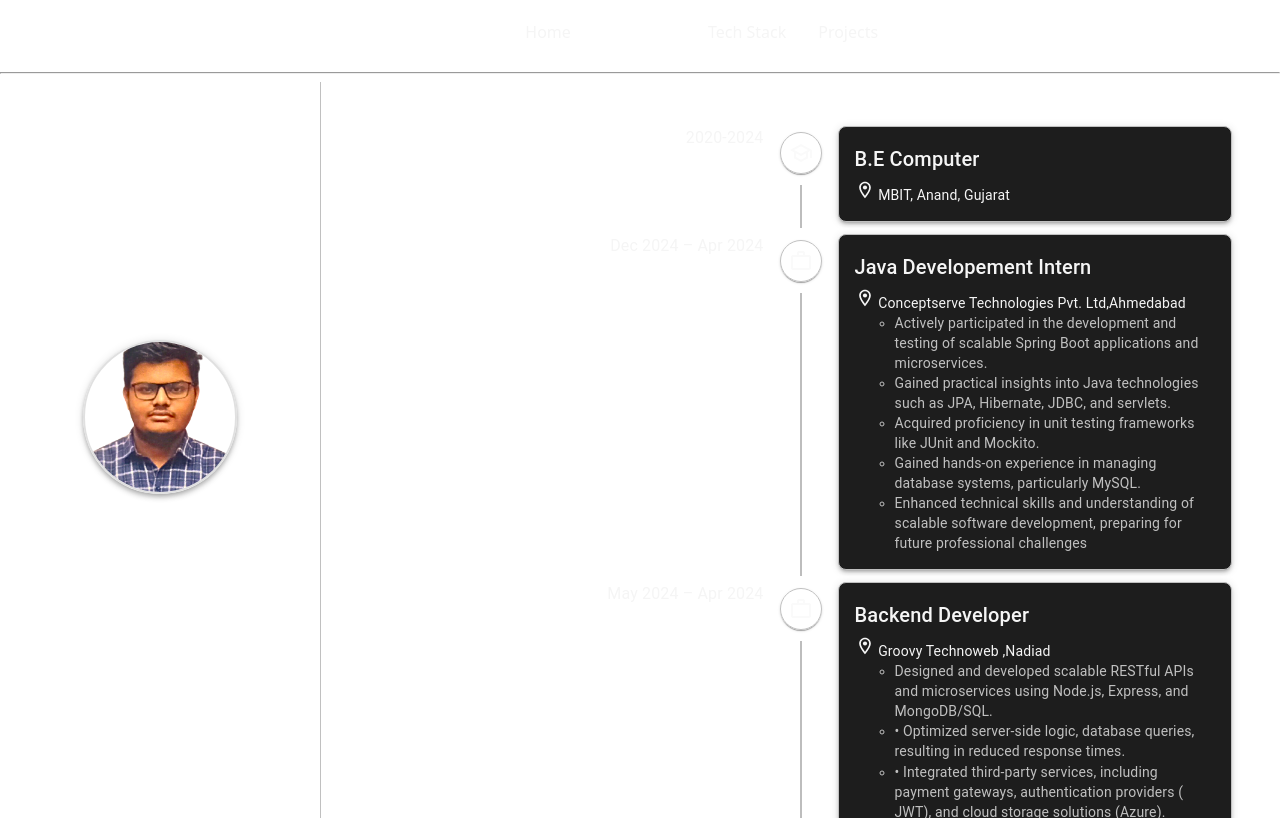
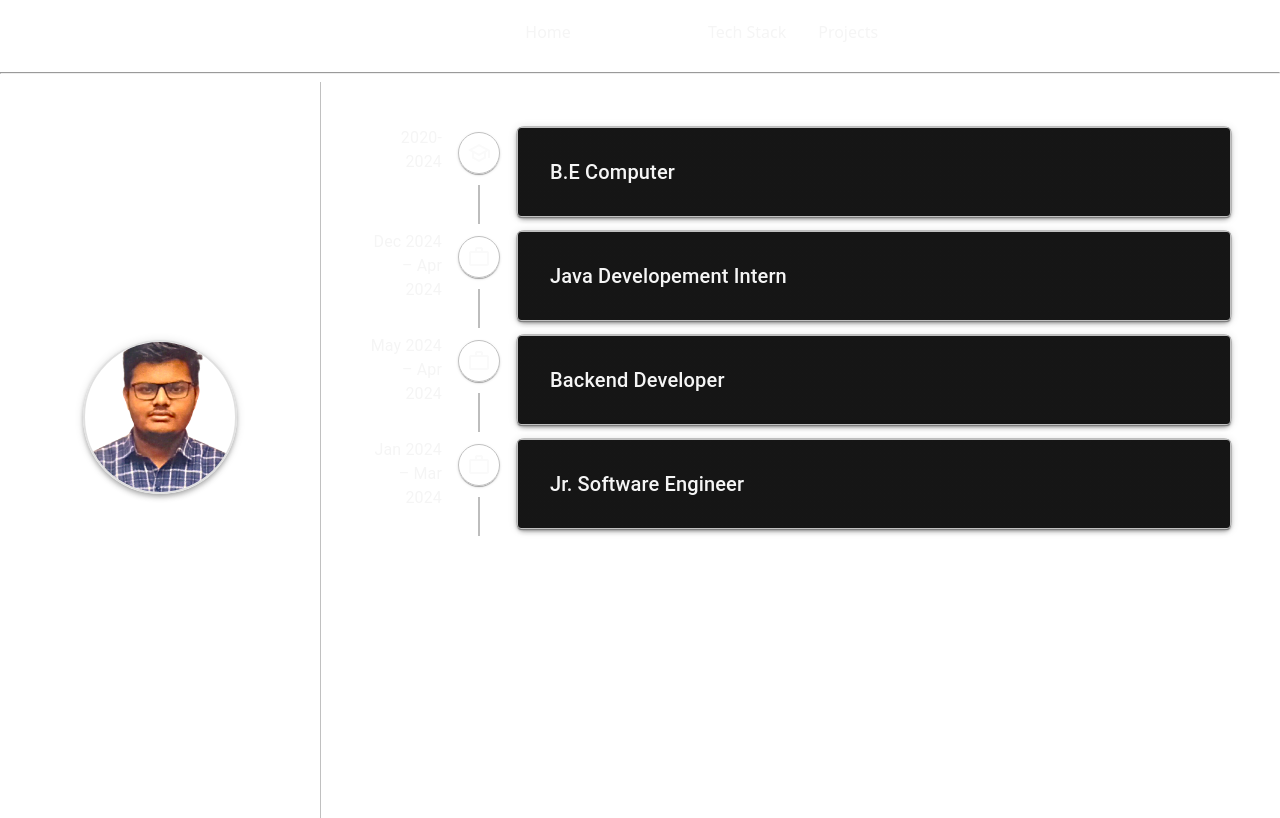
Before and after one commit to Darshannagle/Portfolio, a React (Vite) app: page /about-me in a window 1280 px wide. Built offline with nearby package versions, Linux system fonts and the light colour scheme; the HTML template or start-up script is replaced by a standard one.

Commit message:
updated styling

```diff
--- a/package.json
+++ b/package.json
@@ -21,6 +21,7 @@
     "react-dom": "^19.1.0",
     "react-icons": "^5.5.0",
     "react-router-dom": "^7.8.0",
+    "react-script": "^2.0.5",
     "react-type-animation": "^3.2.0",
     "rollup": "^4.46.2",
     "typescript": "^4.9.5"
--- a/src/components/Milestone.tsx
+++ b/src/components/Milestone.tsx
@@ -11,7 +11,13 @@ import {
   TimelineConnector,
   TimelineContent,
 } from "@mui/lab";
-import { Paper, Typography } from "@mui/material";
+import {
+  Accordion,
+  AccordionDetails,
+  AccordionSummary,
+  Paper,
+  Typography,
+} from "@mui/material";
 
 const Milestone = ({
   type = "",
@@ -21,7 +27,7 @@ const Milestone = ({
   location = "",
 }) => {
   return (
-    <TimelineItem>
+    <TimelineItem key={title}>
       <TimelineOppositeContent sx={{ color: "whitesmoke" }}>
         {/* 2020 – 2024 */}
         {duration}
@@ -38,34 +44,56 @@ const Milestone = ({
         </TimelineDot>
         <TimelineConnector />
       </TimelineSeparator>
-      <TimelineContent>
+      <TimelineContent sx={{ minWidth: { xs: "80%" } }}>
         <Paper
           elevation={3}
           sx={{
+            m: 0,
+            p: 0,
+            borderRadius: 2,
+            border: "1px solid silver",
+            // width: "100%",
+
+            // backgroundColor: "#090909ff",
+          }}
+        >
+          <Accordion
+            sx={{
+              // width: "100%",
+              border: "1px solid silver",
               p: 2,
-            borderRadius: 2,
               backgroundColor: "#090909ff",
               color: "whitesmoke",
-            border: "1px solid silver",
             }}
           >
+            <AccordionSummary>
               <Typography variant="h6">{title}</Typography>
+            </AccordionSummary>
+            <AccordionDetails>
               <Typography variant="body2">
-            <LocationOnOutlined fontSize="small" sx={{ marginTop: "5px" }} />{" "}
+                <LocationOnOutlined
+                  fontSize="small"
+                  sx={{ marginTop: "5px" }}
+                />{" "}
                 {location}
               </Typography>
 
+              <ul>
+                {description &&
+                  description?.split("\n").map((point) => (
+                    <li key={point}>
                       <Typography
                         variant="body2"
                         color="textSecondary"
                         sx={{ color: "silver" }}
                       >
-            <ul>
-              {description && description.split("\n").map((point) => (
-                <li>{point}</li>
+                        {point}
+                      </Typography>
+                    </li>
                   ))}
               </ul>
-          </Typography>
+            </AccordionDetails>
+          </Accordion>
         </Paper>
       </TimelineContent>
     </TimelineItem>
--- a/src/components/Project.tsx
+++ b/src/components/Project.tsx
@@ -12,9 +12,16 @@ const Project = ({
   return (
     <Card
       sx={{
+        backgroundColor: "transparent",
         // maxWidth: 400, // optional: set a max width
         width: "100%",
-        height: { xs: "250vw",sm:"100vw",md:"50vw",lg:"30vw",xl:"20vw" },
+        height: {
+          xs: "250vw",
+          sm: "100vw",
+          md: "50vw",
+          lg: "30vw",
+          xl: "20vw",
+        },
         bgcolor: "#090909ff",
         color: "whitesmoke",
         border: "1px solid silver",
@@ -31,7 +38,7 @@ const Project = ({
           display: "block",
           margin: "50px auto",
           backgroundColor: "white",
-          width: { xs: "80%", sm: "80%",md:"20%",lg:"20%",xl:"20%" },
+          width: { xs: "80%", sm: "80%", md: "20%", lg: "20%", xl: "20%" },
           height: "auto", // keeps aspect ratio
           objectFit: "cover",
         }}
--- a/src/routes/AboutMe.tsx
+++ b/src/routes/AboutMe.tsx
@@ -10,7 +10,8 @@ const AboutMe = () => {
       {Milestones &&
         Milestones.map((mileStone) => (
           <Milestone
-            type={mileStone.type}
+            key={mileStone?.title}
+            type={mileStone?.type}
             duration={mileStone?.duration}
             title={mileStone?.title}
             description={mileStone?.description}
--- a/src/routes/Home.tsx
+++ b/src/routes/Home.tsx
@@ -125,6 +125,7 @@ const Home = () => {
             ) => {
               return (
                 <NavLink
+                  key={link}
                   to={link}
                   style={{ textDecoration: "none", color: "whitesmoke" }}
                 >
@@ -139,7 +140,7 @@ const Home = () => {
                       },
                     }}
                   >
-                    <img src={src} alt={label} style={{width:"20%"}}/>
+                    <img src={src} alt={label} style={{ width: "20%" }} />
                     <Typography
                       variant="body2"
                       sx={{ mt: 1, fontWeight: "lighter" }}
--- a/src/routes/Projects.tsx
+++ b/src/routes/Projects.tsx
@@ -2,10 +2,17 @@ import { Box, Typography, Grid } from "@mui/material";
 import { motion } from "framer-motion";
 import Project from "../components/Project";
 import projects from "../assets/projects.json";
+import Images from "../assets/index";
 
 export default function Projects() {
   return (
-    <Box sx={{ p: 5, color: "white", minHeight: {xs:"100vh",sm:"10vw",md:"5vh",lg:"2vh",xl:"2vh"} }}>
+    <Box
+      sx={{
+        p: 5,
+        color: "white",
+        minHeight: { xs: "100vh", sm: "10vw", md: "5vh", lg: "2vh", xl: "2vh" },
+      }}
+    >
       <Typography
         variant="h3"
         textAlign="center"
@@ -22,11 +29,11 @@ export default function Projects() {
 
       <Grid container spacing={4} justifyContent="center" mt={4}>
         {projects.map((p, i) => (
-          <Grid key={i} size={{ xs: 12, sm: 6, md:6, lg: 6, xl: 6 }}>
+          <Grid key={i} size={{ xs: 12, sm: 6, md: 6, lg: 6, xl: 6 }}>
             <motion.div whileHover={{ scale: 1.05 }}>
               <Project
                 title={p?.title}
-                image={p?.image}
+                image={Images.projectImages[p.title]}
                 description={p?.description}
               />
             </motion.div>
--- a/src/routes/TechStack.tsx
+++ b/src/routes/TechStack.tsx
@@ -11,7 +11,7 @@ import techSTack from "../assets/techStack.json";
 
 const TechStack = () => {
   return (
-    <Box sx={{ p: 5, color: "white", minHeight: "100vh", width: "100%" }}>
+    <Box sx={{ p: 1, color: "white", minHeight: "100vh", width: "95%" }}>
       <Typography
         variant="h3"
         textAlign="center"
@@ -43,7 +43,7 @@ const TechStack = () => {
                   flex: "1 1 200px", // flex-grow, flex-shrink, flex-basis
                 }}
               >
-                <Card
+                <Card elevation={5}
                   sx={{
                     display: "flex",
                     height: {
@@ -51,7 +51,7 @@ const TechStack = () => {
                       xl: "10vw",
                       md: "20vw",
                       sm: "40vw",
-                      xs: "150vw",
+                      xs: "120vw",
                     },
                     flexDirection: { xs: "column", sm: "row", md: "row" },
                     justifyContent: "start",
@@ -60,18 +60,18 @@ const TechStack = () => {
                     borderRadius: 2,
                     backgroundColor: "#090909ff",
                     color: "whitesmoke",
-                    border: "1px solid silver",
+                    border: "0.5px solid silver",
                   }}
                 >
                   <Container
-                    maxWidth="lg"
+                    maxWidth={false}
                     sx={{
                       width: {
                         xs: "50%",
                         sm: "50%",
                         md: "30%",
                         lg: "20%",
-                        xl: "10%",
+                        xl: "1%",
                       },
                     }}
                   >
```
Also changed, not shown: 2 other files (tests, documents, lock files or other folders). Lines whose indentation alone changed are shown as unchanged.
